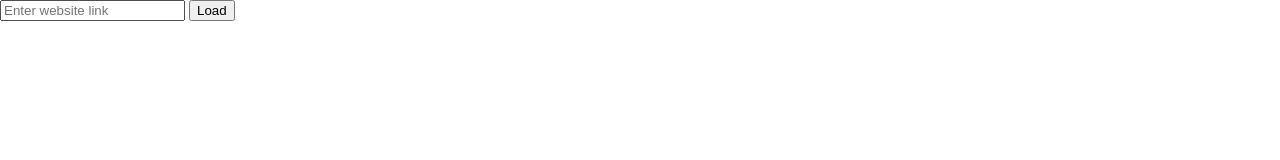
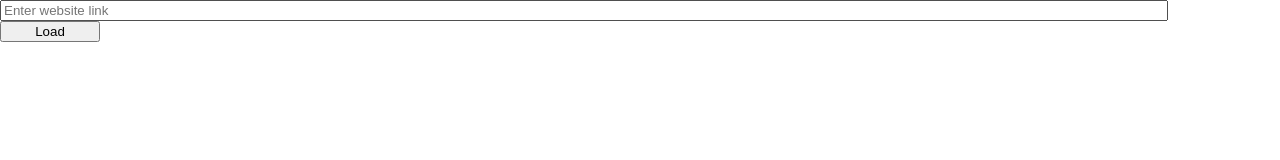
Before and after one commit to Rksuryawanshi/web_page_modification_for-reader, a plain HTML site: page index.html in a window 1280 px wide. Drawn offline with Linux system fonts and the light colour scheme.

Commit message:
Update index.html

```diff
--- a/index.html
+++ b/index.html
@@ -1,40 +1 @@
-<!DOCTYPE html>
-<html lang="en">
-<head>
-<meta charset="UTF-8">
-<meta name="viewport" content="width=device-width, initial-scale=1.0">
-<title>Embedded Website Viewer</title>
-<style>
-    body, html {
-        margin: 0;
-        padding: 0;
-        height: 100%;
-        overflow: hidden;
-    }
-    #container {
-        position: relative;
-        width: 100%;
-        height: 100%;
-    }
-    #embedded-website {
-        width: 100%;
-        height: 100%;
-        border: none;
-    }
-</style>
-</head>
-<body>
-<div id="container">
-    <input type="text" id="websiteInput" placeholder="Enter website link">
-    <button onclick="loadWebsite()">Load</button>
-    <iframe id="embedded-website" src="" frameborder="0"></iframe>
-</div>
-<script>
-    function loadWebsite() {
-        var websiteLink = document.getElementById('websiteInput').value;
-        var iframe = document.getElementById('embedded-website');
-        iframe.src = websiteLink;
-    }
-</script>
-</body>
-</html>
+<!DOCTYPE html> <html lang="en"> <head> <meta charset="UTF-8"> <meta name="viewport" content="width=device-width, initial-scale=1.0"> <title>Embedded Website Viewer</title> <style> body, html { margin: 0; padding: 0; height: 100%; overflow: hidden; } #container { position: relative; width: 100%; height: 100%; } #embedded-website { width: 100%; height: calc(100% - 40px); /* Adjust height to make space for input and button */ border: none; } #websiteInput { width: calc(100% - 120px); margin-right: 10px; } #loadButton { width: 100px; } </style> </head> <body> <div id="container"> <input type="text" id="websiteInput" placeholder="Enter website link"> <button id="loadButton" onclick="loadWebsite()">Load</button> <iframe id="embedded-website" src="" frameborder="0"></iframe> </div> <script> function loadWebsite() { var websiteLink = document.getElementById('websiteInput').value; var iframe = document.getElementById('embedded-website'); iframe.src = websiteLink; iframe.onload = function() { replaceWordsWithImages(iframe.contentWindow.document); }; } function replaceWordsWithImages(doc) { var replacements = { "Zhuo Fan": "https://encrypted-tbn0.gstatic.com/images?q=tbn:ANd9GcQPec_US5ppenpEPpx65799jxN1cx90jUZLzRSYH2Qlqw&s", }; for (var word in replacements) { if (replacements.hasOwnProperty(word)) { var images = doc.querySelectorAll('img[alt="' + word + '"]'); images.forEach(function(image) { image.src = replacements[word]; }); } } } </script> </body> </html>
```
